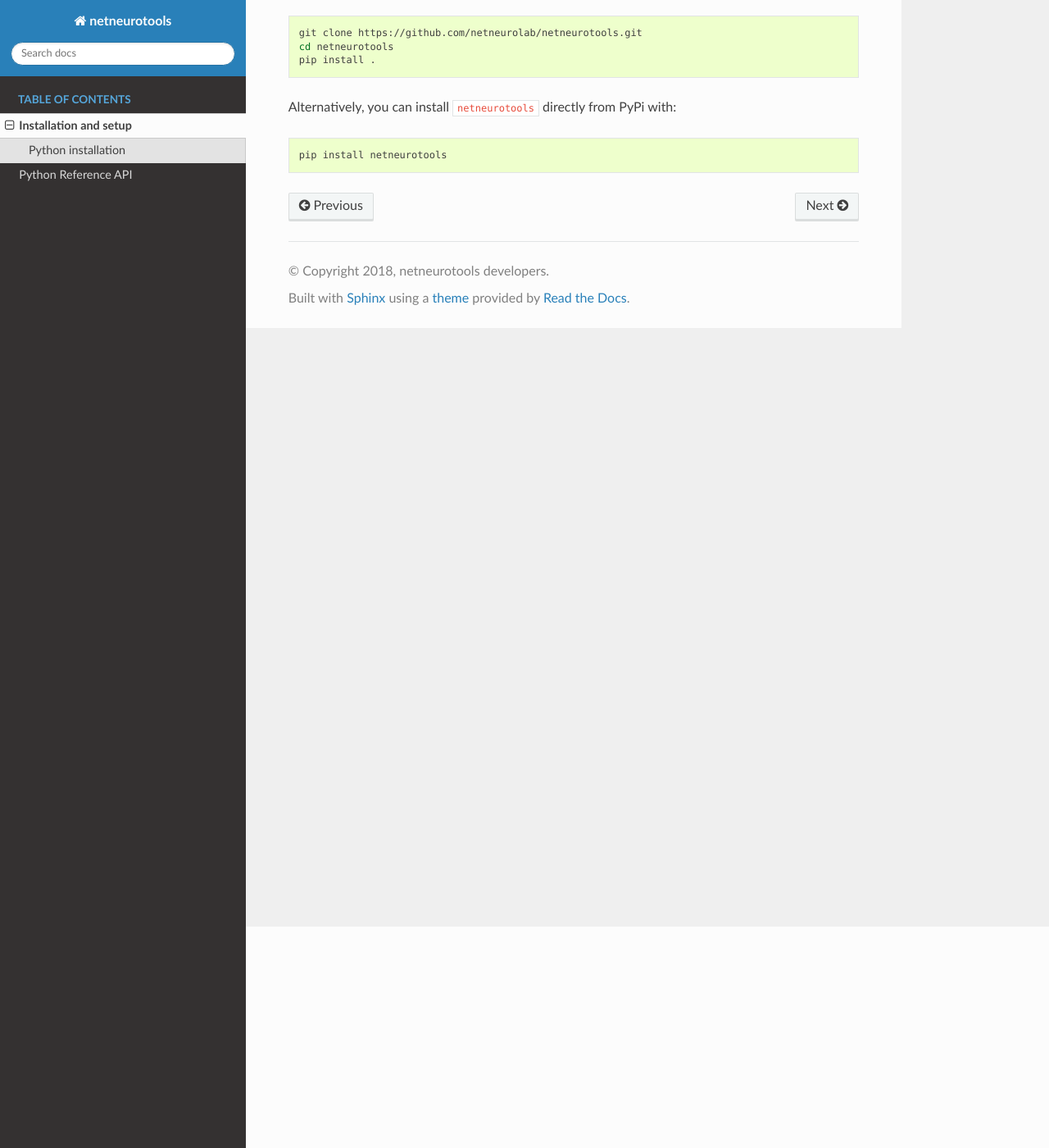
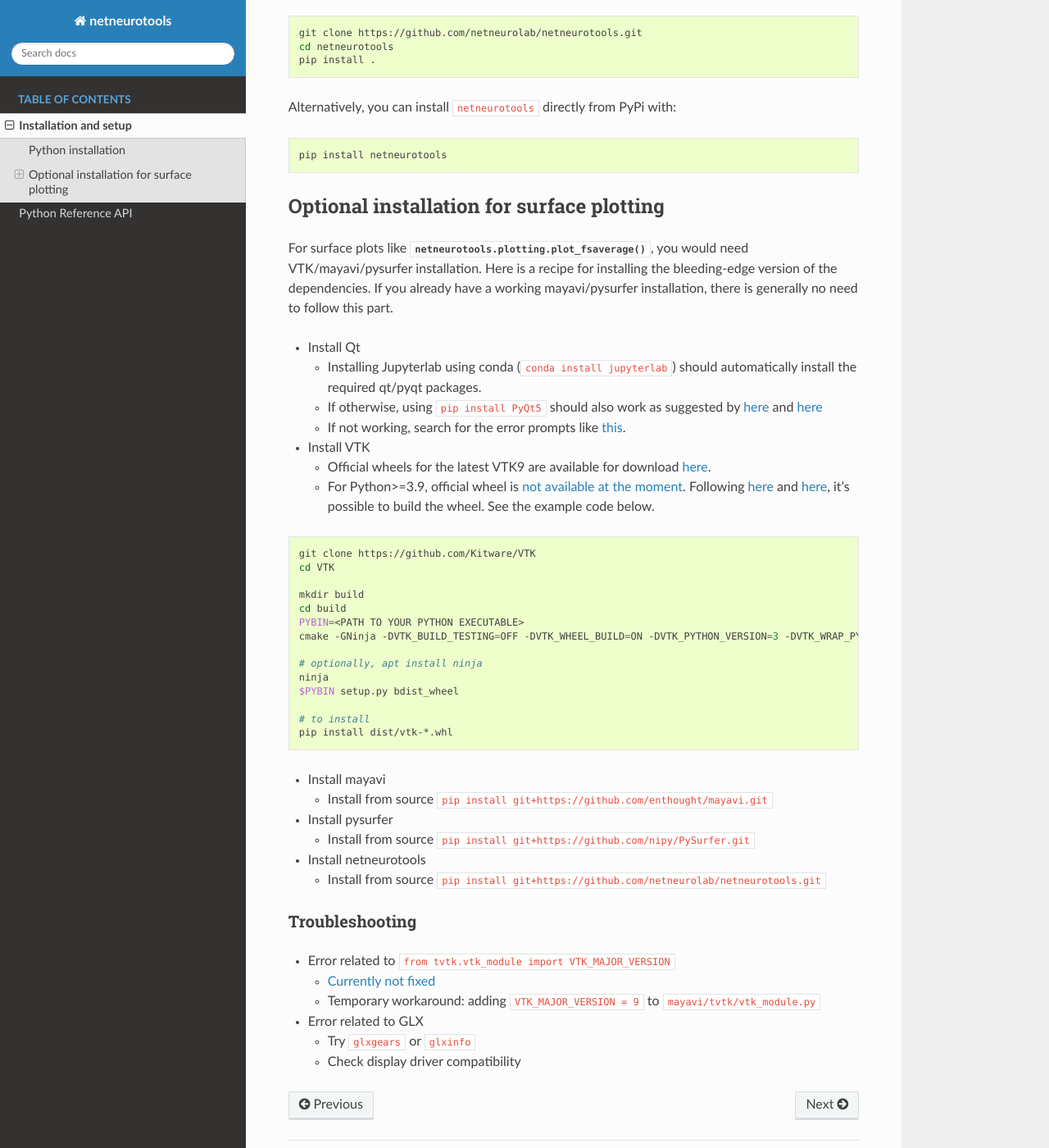
Before and after one commit to netneurolab/netneurotools, a Sphinx documentation site: the page built from docs/installation.rst, in a window 1280 px wide and 1400 px high, scrolled down 270 px. Shown: the whole window at 82% size. Built offline with Sphinx 7.4.7 and the Read the Docs theme 2.0.0, drawn with Linux system fonts in a browser that asks for light colours; pages that are not in the unit, such as notebooks, are missing from menus.

Commit message:
[DOC] Added example for plotting on fsaverage surface

```diff
--- a/docs/installation.rst
+++ b/docs/installation.rst
@@ -23,3 +23,82 @@
 .. code-block:: bash
 
     pip install netneurotools
+
+Optional installation for surface plotting
+------------------------------------------
+
+For surface plots like
+:py:func:`netneurotools.plotting.plot_fsaverage`, you would need
+VTK/mayavi/pysurfer installation. Here is a recipe for installing the
+bleeding-edge version of the dependencies. If you already have a working
+mayavi/pysurfer installation, there is generally no need to follow this
+part.
+
+-  Install Qt
+
+   -  Installing Jupyterlab using conda (``conda install jupyterlab``)
+      should automatically install the required qt/pyqt packages.
+   -  If otherwise, using ``pip install PyQt5`` should also work as
+      suggested by
+      `here <http://docs.enthought.com/mayavi/mayavi/installation.html#latest-stable-release>`__
+      and `here <https://github.com/enthought/mayavi#installation>`__
+   -  If not working, search for the error prompts like
+      `this <https://askubuntu.com/questions/308128/failed-to-load-platform-plugin-xcb-while-launching-qt5-app-on-linux-without>`__.
+
+-  Install VTK
+
+   -  Official wheels for the latest VTK9 are available for download
+      `here <https://vtk.org/download/>`__.
+   -  For Python>=3.9, official wheel is `not available at the
+      moment <https://discourse.vtk.org/t/python-3-9/4369/3>`__.
+      Following
+      `here <https://docs.pyvista.org/extras/building_vtk.html>`__ and
+      `here <https://gitlab.kitware.com/vtk/vtk/-/blob/master/Documentation/dev/build.md#python-wheels>`__,
+      it’s possible to build the wheel. See the example code below.
+
+.. code:: bash
+
+   git clone https://github.com/Kitware/VTK
+   cd VTK
+
+   mkdir build
+   cd build
+   PYBIN=<PATH TO YOUR PYTHON EXECUTABLE>
+   cmake -GNinja -DVTK_BUILD_TESTING=OFF -DVTK_WHEEL_BUILD=ON -DVTK_PYTHON_VERSION=3 -DVTK_WRAP_PYTHON=ON -DPython3_EXECUTABLE=$PYBIN ../
+
+   # optionally, apt install ninja
+   ninja
+   $PYBIN setup.py bdist_wheel
+
+   # to install
+   pip install dist/vtk-*.whl
+
+-  Install mayavi
+
+   -  Install from source
+      ``pip install git+https://github.com/enthought/mayavi.git``
+
+-  Install pysurfer
+
+   -  Install from source
+      ``pip install git+https://github.com/nipy/PySurfer.git``
+
+-  Install netneurotools
+
+   -  Install from source
+      ``pip install git+https://github.com/netneurolab/netneurotools.git``
+
+Troubleshooting
+~~~~~~~~~~~~~~~
+
+-  Error related to ``from tvtk.vtk_module import VTK_MAJOR_VERSION``
+
+   -  `Currently not
+      fixed <https://github.com/enthought/mayavi/issues/939#issuecomment-747266625>`__
+   -  Temporary workaround: adding ``VTK_MAJOR_VERSION = 9`` to
+      ``mayavi/tvtk/vtk_module.py``
+
+-  Error related to GLX
+
+   -  Try ``glxgears`` or ``glxinfo``
+   -  Check display driver compatibility
```
Also changed, not shown: 1 other file.
